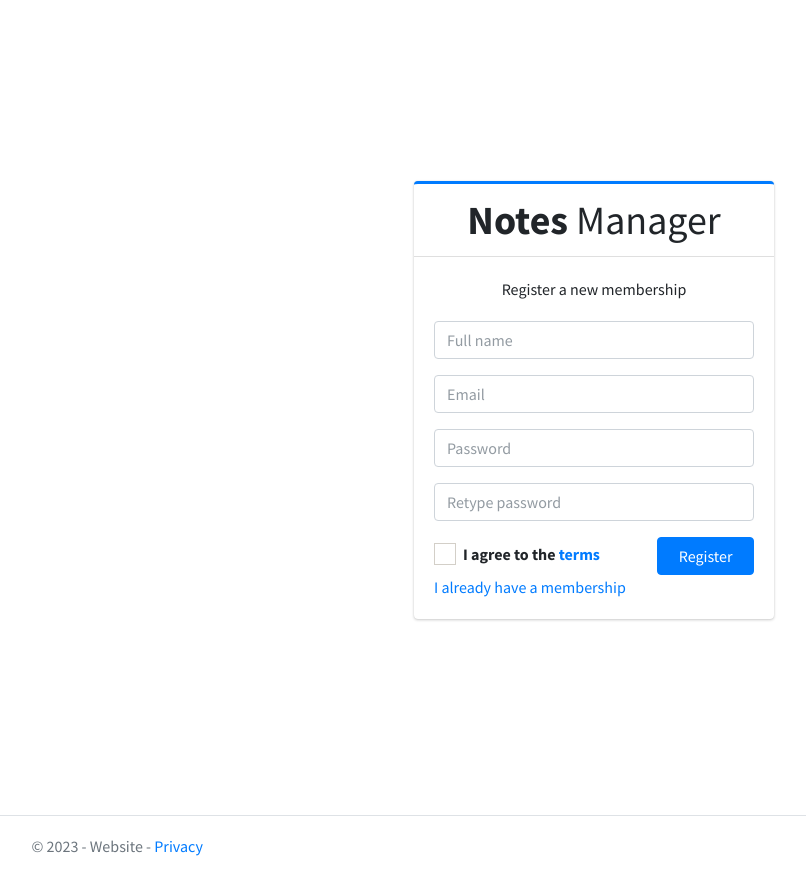
After one commit to KhaledYussef/NotesManager, an ASP.NET Core app: template Website/Views/Account/Register.cshtml in a window 1280 px wide. The commit adds this page. Shown: the whole page, without its empty margins (46-852 px from the left). Run offline with ASP.NET Core 8, Linux system fonts and the light colour scheme; the template is opened without the code that fills it, so the values that code supplies are empty; style sheets or scripts are compiled from the project's sources; some libraries are stand-ins or nearby versions.

Commit message:
Auth- Login And Register

```diff
--- a/Website/Views/Account/Login.cshtml
+++ b/Website/Views/Account/Login.cshtml
@@ -1,5 +1,7 @@
 @model Data.DTOs.LoginDTO
-
+@{
+    Layout = "~/Views/Shared/_LayoutAuth.cshtml";
+}
 <style>
     .login-page {
         background-color: #fff;
--- /dev/null
+++ b/Website/Views/Account/Register.cshtml
@@ -0,0 +1,62 @@
+@model Data.DTOs.RegisterDTO
+@{
+    Layout = "~/Views/Shared/_LayoutAuth.cshtml";
+}
+<style>
+    .register-page {
+        background-color: #fff;
+    }
+</style>
+
+
+<div class="hold-transition register-page">
+    <div class="register-box">
+        <div class="card card-outline card-primary">
+            <div class="card-header text-center">
+                <a href="/" class="h1"><b>Notes</b> Manager</a>
+            </div>
+            <div class="card-body">
+                <p class="login-box-msg">Register a new membership</p>
+                @Html.ValidationSummary(true, "", new { @class = "text-danger" })
+                <form asp-action="Register" method="post">
+                    <div class="form-group mb-3">
+                        <input type="text" asp-for="FullName" class="form-control" placeholder="Full name">
+                        <span asp-validation-for="FullName" class="text-danger"></span>
+                    </div>
+                    <div class="form-group mb-3">
+                        <input type="email" asp-for="Email" class="form-control" placeholder="Email">
+                        <span asp-validation-for="Email" class="text-danger"></span>
+                    </div>
+                    <div class="form-group mb-3">
+                        <input type="password" asp-for="Password" class="form-control" placeholder="Password">
+                        <span asp-validation-for="Password" class="text-danger"></span>
+                    </div>
+                    <div class="form-group mb-3">
+                        <input type="password" asp-for="ConfirmPassword" class="form-control" placeholder="Retype password">
+                        <span asp-validation-for="ConfirmPassword" class="text-danger"></span>
+                    </div>
+                    <div class="row">
+                        <div class="col-8">
+                            <div class="icheck-primary">
+                                <input type="checkbox" id="agreeTerms" name="terms" value="agree">
+                                <label for="agreeTerms">
+                                    I agree to the <a href="#">terms</a>
+                                </label>
+                            </div>
+                        </div>
+                        <!-- /.col -->
+                        <div class="col-4">
+                            <button type="submit" class="btn btn-primary btn-block">Register</button>
+                        </div>
+                        <!-- /.col -->
+                    </div>
+                </form>
+
+
+
+                <a asp-action="Login" class="text-center">I already have a membership</a>
+            </div>
+            <!-- /.form-box -->
+        </div><!-- /.card -->
+    </div>
+</div>
--- /dev/null
+++ b/Website/Views/Shared/_LayoutAuth.cshtml
@@ -0,0 +1,35 @@
+<!DOCTYPE html>
+<html lang="en">
+<head>
+    <meta charset="utf-8" />
+    <meta name="viewport" content="width=device-width, initial-scale=1.0" />
+    <title>@ViewData["Title"] - Website</title>
+
+    <link href="~/css/adminlte.min.css" rel="stylesheet" />
+    <link rel="stylesheet" href="https://fonts.googleapis.com/css?family=Source+Sans+Pro:300,400,400i,700&display=fallback">
+    <link rel="stylesheet" href="~/css/site.css" asp-append-version="true" />
+    <link rel="stylesheet" href="~/Website.styles.css" asp-append-version="true" />
+    <link href="~/plugins/fontawesome-free/css/all.min.css" rel="stylesheet" />
+    <link href="~/plugins/icheck-bootstrap/icheck-bootstrap.min.css" rel="stylesheet" />
+</head>
+<body>
+
+
+    <div class="container">
+        <main role="main" class="pb-3">
+            @RenderBody()
+        </main>
+    </div>
+
+    <footer class="border-top footer text-muted">
+        <div class="container">
+            &copy; 2023 - Website - <a asp-area="" asp-controller="Home" asp-action="Privacy">Privacy</a>
+        </div>
+    </footer>
+    <script src="~/plugins/jquery/jquery.min.js"></script>
+    <script src="~/plugins/bootstrap/js/bootstrap.bundle.min.js"></script>
+    <script src="~/js/adminlte.min.js"></script>
+
+    <partial name="_ValidationScriptsPartial" />
+</body>
+</html>
--- /dev/null
+++ b/Website/Views/Shared/_LayoutAuth.cshtml.css
@@ -0,0 +1,48 @@
+/* Please see documentation at https://docs.microsoft.com/aspnet/core/client-side/bundling-and-minification
+for details on configuring this project to bundle and minify static web assets. */
+
+a.navbar-brand {
+  white-space: normal;
+  text-align: center;
+  word-break: break-all;
+}
+
+a {
+  color: #0077cc;
+}
+
+.btn-primary {
+  color: #fff;
+  background-color: #1b6ec2;
+  border-color: #1861ac;
+}
+
+.nav-pills .nav-link.active, .nav-pills .show > .nav-link {
+  color: #fff;
+  background-color: #1b6ec2;
+  border-color: #1861ac;
+}
+
+.border-top {
+  border-top: 1px solid #e5e5e5;
+}
+.border-bottom {
+  border-bottom: 1px solid #e5e5e5;
+}
+
+.box-shadow {
+  box-shadow: 0 .25rem .75rem rgba(0, 0, 0, .05);
+}
+
+button.accept-policy {
+  font-size: 1rem;
+  line-height: inherit;
+}
+
+.footer {
+  position: absolute;
+  bottom: 0;
+  width: 100%;
+  white-space: nowrap;
+  line-height: 60px;
+}
```
Also changed, not shown: Data/DTOs/AuthDTO.cs (+9 -6 lines), Website/Controllers/AccountController.cs (+56 -2 lines), Website/Extensions/StartupExtensions.cs (+11 -1 lines), Website/Views/Shared/_Layout.cshtml (+107 -15 lines), Website/wwwroot/img/logo.webp (added), Website/wwwroot/img/user.png (added).
